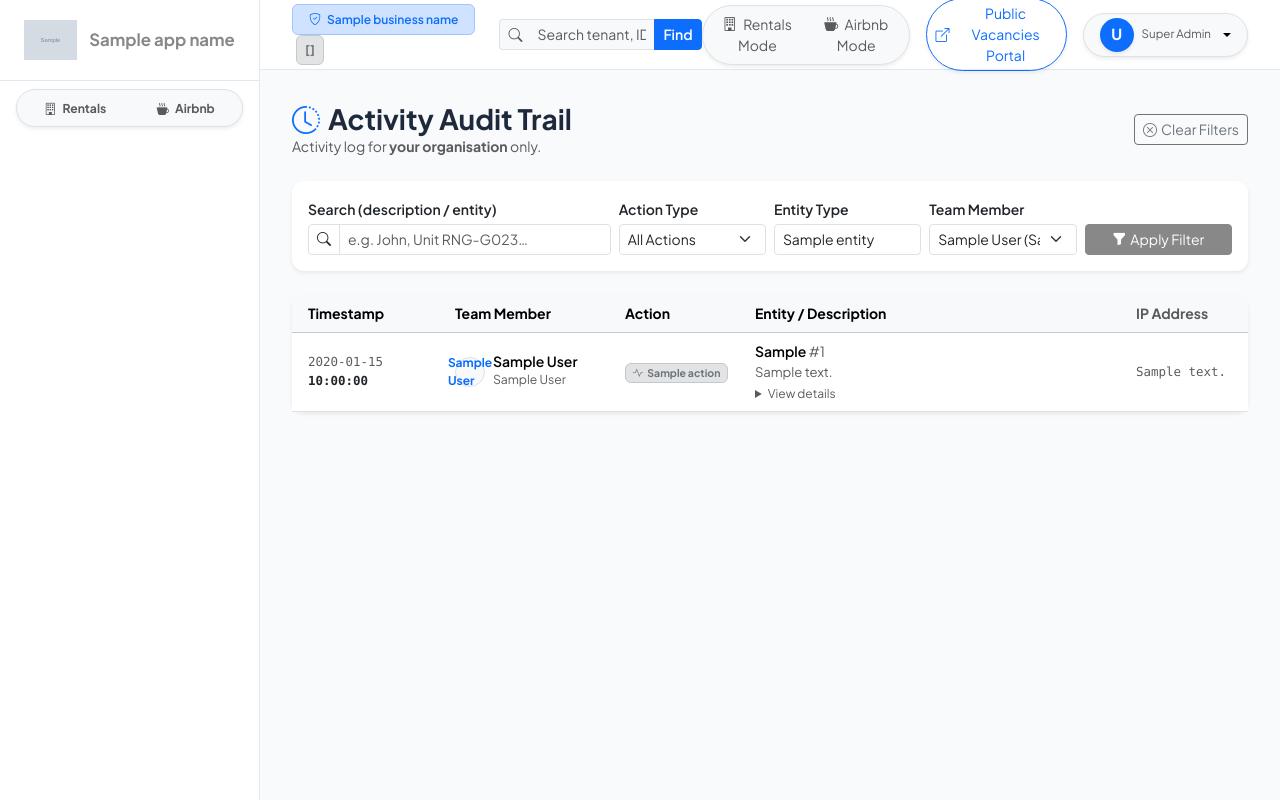
After one commit to dancan123/Angaza_Rental_Management_System, a Python web app: template app/templates/audit/index.html in a window 1280 px wide. The commit adds this page. Run offline with Jinja, Linux system fonts and the light colour scheme; the template is opened without the code that fills it: most values are stand-ins (such as "Sample title", 1, 10 or a date in 2020); grey boxes marked "Sample" are stand-in pictures.

Commit message:
feat: team user management and organization-scoped audit trail (Phase 35)

```diff
--- a/app/__init__.py
+++ b/app/__init__.py
@@ -209,6 +209,7 @@ def create_app(config_name=None):
     from app.routes.tenant_portal_bp import tenant_portal_bp
     from app.routes.hospitality_bp import hospitality_bp
     from app.routes.platform_bp import platform_bp
+    from app.routes.audit_bp import audit_bp
 
     app.register_blueprint(auth_bp)
     app.register_blueprint(dashboard_bp)
@@ -229,5 +230,6 @@ def create_app(config_name=None):
     app.register_blueprint(tenant_portal_bp)
     app.register_blueprint(hospitality_bp)
     app.register_blueprint(platform_bp)
+    app.register_blueprint(audit_bp)
 
     return app
--- a/app/models/system.py
+++ b/app/models/system.py
@@ -21,10 +21,12 @@ class AuditLog(db.Model):
     __tablename__ = 'audit_logs'
 
     id = db.Column(db.Integer, primary_key=True)
+    organization_id = db.Column(db.Integer, db.ForeignKey('organizations.id', ondelete='CASCADE'), nullable=True, index=True)
     user_id = db.Column(db.Integer, db.ForeignKey('users.id', ondelete='SET NULL'), nullable=True, index=True)
     action = db.Column(db.String(50), nullable=False, index=True)  # CREATE, UPDATE, DELETE, LOGIN, LOGOUT, REVERSAL, ALLOCATION
     entity_type = db.Column(db.String(50), nullable=False, index=True)  # Payment, Lease, Tenant, Unit, User, Setting
     entity_id = db.Column(db.String(50), index=True)
+    description = db.Column(db.String(500), nullable=True)  # Human-readable summary
     old_values = db.Column(db.Text)  # JSON representation
     new_values = db.Column(db.Text)  # JSON representation
     ip_address = db.Column(db.String(45))
@@ -32,6 +34,7 @@ class AuditLog(db.Model):
     created_at = db.Column(db.DateTime, default=datetime.utcnow, index=True)
 
     user = db.relationship('User', back_populates='audit_logs')
+    organization = db.relationship('Organization')
 
     def __repr__(self):
         return f"<AuditLog {self.action} on {self.entity_type}:{self.entity_id}>"
--- /dev/null
+++ b/app/templates/audit/index.html
@@ -0,0 +1,177 @@
+{% extends "base.html" %}
+
+{% block title %}Audit Trail — {{ app_name }}{% endblock %}
+
+{% block content %}
+<div class="d-flex justify-content-between align-items-center mb-4 flex-wrap gap-2">
+    <div>
+        <h3 class="fw-bold mb-0"><i class="bi bi-clock-history me-2 text-primary"></i>Activity Audit Trail</h3>
+        <p class="text-muted small mb-0">
+            {% if current_user.is_superadmin() %}
+                All organisations — complete system activity log.
+            {% else %}
+                Activity log for <strong>{{ current_user.organization.name if current_user.organization else 'your organisation' }}</strong> only.
+            {% endif %}
+        </p>
+    </div>
+    <a href="{{ url_for('audit.index') }}" class="btn btn-outline-secondary btn-sm">
+        <i class="bi bi-x-circle me-1"></i>Clear Filters
+    </a>
+</div>
+
+{# ── Filter Bar ─────────────────────────────────────────────── #}
+<div class="card card-custom mb-4 border-0 shadow-sm">
+    <div class="card-body py-3">
+        <form method="GET" class="row g-2 align-items-end">
+            <div class="col-md-4">
+                <label class="form-label small fw-semibold mb-1">Search (description / entity)</label>
+                <div class="input-group input-group-sm">
+                    <span class="input-group-text bg-white"><i class="bi bi-search"></i></span>
+                    <input type="text" name="search" class="form-control" placeholder="e.g. John, Unit RNG-G023…"
+                           value="{{ filters.search }}">
+                </div>
+            </div>
+            <div class="col-md-2">
+                <label class="form-label small fw-semibold mb-1">Action Type</label>
+                <select name="action" class="form-select form-select-sm">
+                    <option value="">All Actions</option>
+                    {% for a in distinct_actions %}
+                    <option value="{{ a }}" {% if filters.action == a %}selected{% endif %}>
+                        {{ action_labels.get(a, (None,None,a))[2] }} ({{ a }})
+                    </option>
+                    {% endfor %}
+                </select>
+            </div>
+            <div class="col-md-2">
+                <label class="form-label small fw-semibold mb-1">Entity Type</label>
+                <input type="text" name="entity" class="form-control form-control-sm"
+                       placeholder="e.g. Tenant, User…" value="{{ filters.entity }}">
+            </div>
+            <div class="col-md-2">
+                <label class="form-label small fw-semibold mb-1">Team Member</label>
+                <select name="user_id" class="form-select form-select-sm">
+                    <option value="">All Users</option>
+                    {% for u in team_users %}
+                    <option value="{{ u.id }}" {% if filters.user_id == u.id %}selected{% endif %}>
+                        {{ u.full_name }} ({{ u.role.display_name if u.role else '—' }})
+                    </option>
+                    {% endfor %}
+                </select>
+            </div>
+            <div class="col-md-2">
+                <button type="submit" class="btn btn-primary-custom btn-sm w-100">
+                    <i class="bi bi-funnel-fill me-1"></i>Apply Filter
+                </button>
+            </div>
+        </form>
+    </div>
+</div>
+
+{# ── Log Table ───────────────────────────────────────────────── #}
+<div class="card card-custom border-0 shadow-sm">
+    <div class="card-body p-0">
+        {% if logs.items %}
+        <div class="table-responsive">
+            <table class="table table-hover align-middle small mb-0">
+                <thead class="table-light">
+                    <tr>
+                        <th class="ps-3" style="width:155px;">Timestamp</th>
+                        <th style="width:170px;">Team Member</th>
+                        <th style="width:130px;">Action</th>
+                        <th>Entity / Description</th>
+                        <th style="width:120px;" class="text-muted">IP Address</th>
+                    </tr>
+                </thead>
+                <tbody>
+                    {% for log in logs.items %}
+                    {% set label = action_labels.get(log.action, ('secondary','bi-activity', log.action)) %}
+                    <tr>
+                        <td class="ps-3 text-muted font-monospace" style="font-size:0.78rem;">
+                            {{ log.created_at.strftime('%Y-%m-%d') }}<br>
+                            <span class="text-dark fw-semibold">{{ log.created_at.strftime('%H:%M:%S') }}</span>
+                        </td>
+                        <td>
+                            {% if log.user %}
+                            <div class="d-flex align-items-center gap-2">
+                                <div class="rounded-circle bg-light border text-primary fw-bold d-flex align-items-center justify-content-center flex-shrink-0"
+                                     style="width:30px;height:30px;font-size:0.75rem;">
+                                    {{ log.user.full_name[0] if log.user.full_name else '?' }}
+                                </div>
+                                <div>
+                                    <div class="fw-semibold lh-1">{{ log.user.full_name }}</div>
+                                    <small class="text-muted">{{ log.user.role.display_name if log.user.role else 'User' }}</small>
+                                </div>
+                            </div>
+                            {% else %}
+                            <span class="text-muted fst-italic">System / Anonymous</span>
+                            {% endif %}
+                        </td>
+                        <td>
+                            <span class="badge bg-{{ label[0] }}-subtle text-{{ label[0] }} border border-{{ label[0] }}-subtle">
+                                <i class="bi {{ label[1] }} me-1"></i>{{ label[2] }}
+                            </span>
+                        </td>
+                        <td>
+                            <div class="fw-semibold">
+                                {{ log.entity_type }}
+                                {% if log.entity_id %}
+                                <span class="text-muted fw-normal">#{{ log.entity_id }}</span>
+                                {% endif %}
+                            </div>
+                            {% if log.description %}
+                            <div class="text-muted" style="font-size:0.82rem;">{{ log.description }}</div>
+                            {% endif %}
+                            {% if log.new_values %}
+                            <details class="mt-1">
+                                <summary class="text-muted" style="font-size:0.75rem;cursor:pointer;">View details</summary>
+                                <pre class="bg-light rounded p-2 mt-1 font-monospace" style="font-size:0.72rem;max-height:100px;overflow:auto;">{{ log.new_values }}</pre>
+                            </details>
+                            {% endif %}
+                        </td>
+                        <td class="text-muted font-monospace" style="font-size:0.78rem;">
+                            {{ log.ip_address or '—' }}
+                        </td>
+                    </tr>
+                    {% endfor %}
+                </tbody>
+            </table>
+        </div>
+
+        {# ── Pagination ── #}
+        {% if logs.pages > 1 %}
+        <div class="d-flex justify-content-between align-items-center px-3 py-2 border-top">
+            <small class="text-muted">
+                Showing {{ ((logs.page-1)*logs.per_page)+1 }}–{{ [logs.page*logs.per_page, logs.total]|min }} of {{ logs.total }} entries
+            </small>
+            <nav>
+                <ul class="pagination pagination-sm mb-0">
+                    <li class="page-item {% if not logs.has_prev %}disabled{% endif %}">
+                        <a class="page-link" href="{{ url_for('audit.index', page=logs.prev_num, **filters) }}">‹ Prev</a>
+                    </li>
+                    {% for p in logs.iter_pages(left_edge=1, right_edge=1, left_current=2, right_current=2) %}
+                        {% if p %}
+                        <li class="page-item {% if p == logs.page %}active{% endif %}">
+                            <a class="page-link" href="{{ url_for('audit.index', page=p, **filters) }}">{{ p }}</a>
+                        </li>
+                        {% else %}
+                        <li class="page-item disabled"><span class="page-link">…</span></li>
+                        {% endif %}
+                    {% endfor %}
+                    <li class="page-item {% if not logs.has_next %}disabled{% endif %}">
+                        <a class="page-link" href="{{ url_for('audit.index', page=logs.next_num, **filters) }}">Next ›</a>
+                    </li>
+                </ul>
+            </nav>
+        </div>
+        {% endif %}
+
+        {% else %}
+        <div class="text-center py-5 text-muted">
+            <i class="bi bi-clock-history fs-1 opacity-25 d-block mb-3"></i>
+            <h6>No activity logs found</h6>
+            <p class="small">Logs will appear here as your team performs operations.</p>
+        </div>
+        {% endif %}
+    </div>
+</div>
+{% endblock %}
--- a/app/templates/base.html
+++ b/app/templates/base.html
@@ -432,6 +432,13 @@
                 <span>User & Roles</span>
             </a>
             {% endif %}
+
+            {% if current_user.has_permission("settings.view") %}
+            <a href="{{ url_for('audit.index') }}" class="sidebar-nav-link {% if 'audit' in request.endpoint %}active{% endif %}">
+                <i class="bi bi-clock-history"></i>
+                <span>Activity Audit Trail</span>
+            </a>
+            {% endif %}
             {% if current_user.has_permission('settings.manage') %}
             <a href="{{ url_for('settings.index') }}" class="sidebar-nav-link {% if 'settings' in request.endpoint %}active{% endif %}">
                 <i class="bi bi-sliders"></i>
```
Also changed, not shown: app/models/user.py (+8 -0 lines), app/routes/audit_bp.py (added, +91 -0 lines), app/routes/billing_bp.py (+7 -0 lines), app/routes/tenants_bp.py (+13 -0 lines), app/routes/users_bp.py (+21 -2 lines), app/services/audit_service.py (+11 -3 lines), app/templates/users/index.html (+8 -3 lines), tests/test_phase35_team_management_and_audit_trail.py (added, +193 -0 lines).
